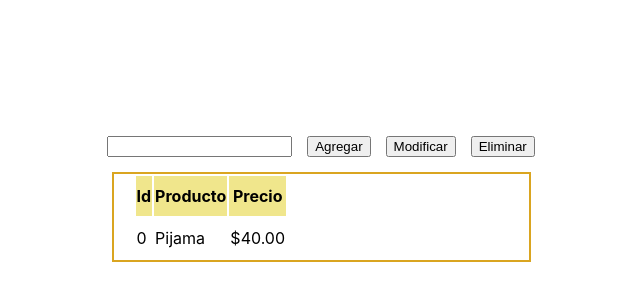
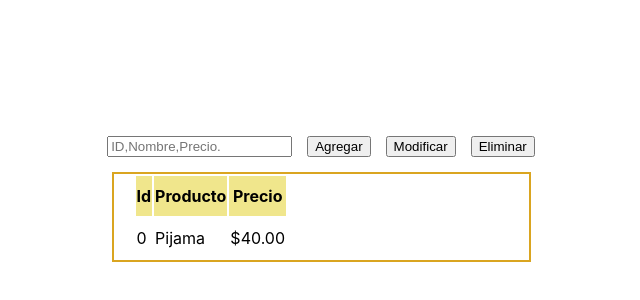
Before and after one commit to Ciervos/ReacTTablaProductos, a React (Create React App) app: page / in a window 1280 px wide. Shown: the part 102-402 px from the top of the page, without its empty margins (287-927 px from the left). Built offline with nearby package versions, Linux system fonts and the light colour scheme.

Commit message:
agregado placeholder

```diff
--- a/src/components/listadeproductos/listadeproductos.js
+++ b/src/components/listadeproductos/listadeproductos.js
@@ -41,7 +41,7 @@ const Listadeproductos = props =>{
 
         return(
     <div className="lista-contenedorgeneral">
-        <div><input id="inputprincipal" type="text"></input>
+        <div><input id="inputprincipal" type="text" placeholder="ID,Nombre,Precio."></input>
         <button type="submit" onClick={agregarLista}>Agregar</button>
         <button type="submit">Modificar</button>
         <button type="submit" onClick={eliminarLista}>Eliminar</button></div>
```
